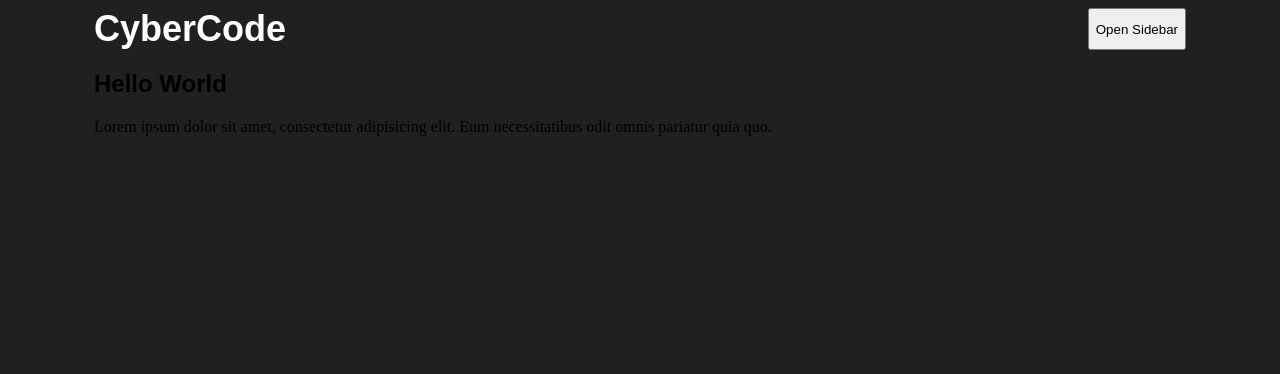
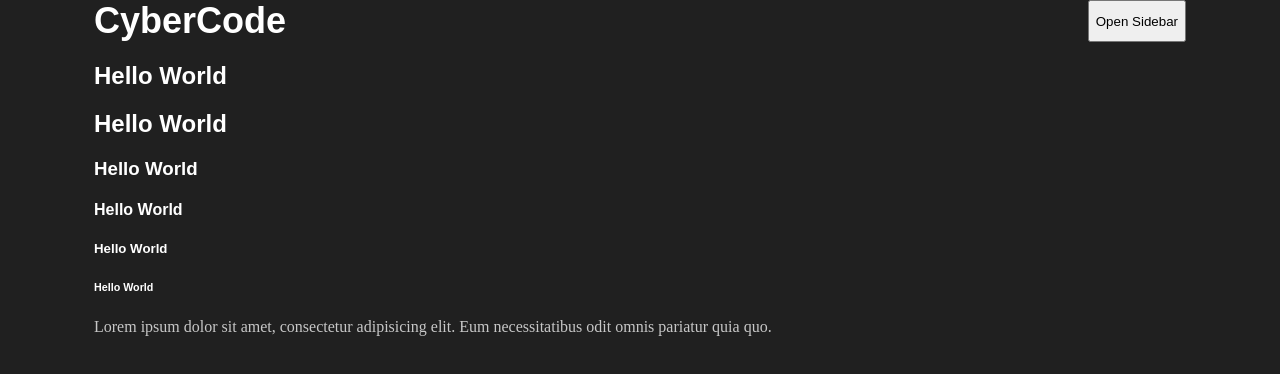
Before and after one commit to MrBoucher95/cyberCode, a plain HTML site: page index.html in a window 1280 px wide. Drawn offline with Linux system fonts and the light colour scheme; files that its build step writes are made by us from their sources.

Commit message:
base - 02

```diff
--- a/assets/styles/color.css
+++ b/assets/styles/color.css
@@ -1,6 +1,7 @@
 :root{
-    --co-light: #fff;
-    --co-dark: #000;
+    --white: #fff;
+    --wLight: #ffffffbf;
+    --dark: #000;
 }
-.textLight{color: var(--co-light);}
-.textDark{color: var(--co-dark);}
+.textLight{color: var(--wLight);}
+.textDark{color: var(--dark);}
--- a/assets/styles/general.css
+++ b/assets/styles/general.css
@@ -13,6 +13,11 @@
     --m-md: 2rem;
     --m-lg: 2.5rem;
     --m-xl: 3rem;
+}
+
+body{
+  padding: 0;
+  margin: 0;
 }
 
 .navBrand{
@@ -38,7 +43,7 @@
 /* xs devices (phones) */
 @media (max-width: 575.99px) {
     .container {
-        max-width: 100%;
+        max-width: 540;
     }
 }
 
--- a/assets/styles/typo.css
+++ b/assets/styles/typo.css
@@ -1,3 +1,11 @@
 h1, h2, h3, h4, h5, h6{
     font-family: sans-serif;
+    font-weight: bold;
+    color: var(--white);
 }
+
+p{
+  color: var(--wLight);
+}
+
+h1{}
--- a/index.html
+++ b/index.html
@@ -1,13 +1,17 @@
+
+
 <!DOCTYPE html>
 <html>
 <head>
     <meta charset="UTF-8">
+     <meta http-equiv="X-UA-Compatible" content="IE=Edge">
+     <meta name="viewport" content="width=device-width, initial-scale=1">
     <title>CyberPunk</title>
-    <link rel="stylesheet" href="assets/styles/general.css">
-    <link rel="stylesheet" href="assets/styles/sidebar.css">
-    <link rel="stylesheet" href="assets/styles/typo.css">
-    <link rel="stylesheet" href="../project/cyberCodeset/styles/color.css">
-    <link rel="stylesheet" href="assets/styles/size.css">
+    <link rel="stylesheet" href="../assets/styles/general.css">
+    <link rel="stylesheet" href="../assets/styles/sidebar.css">
+    <link rel="stylesheet" href="../assets/styles/typo.css">
+    <link rel="stylesheet" href="../assets/styles/color.css">
+    <link rel="stylesheet" href="../assets/styles/size.css">
 </head>
 <body>
 <div class="navbar">
@@ -32,6 +36,12 @@
         <div class="row">
             <div class="col-12">
                 <h1>Hello World</h1>
+                <h2>Hello World</h1>
+                <h3>Hello World</h1>
+                <h4>Hello World</h1>
+                <h5>Hello World</h1>
+                <h6>Hello World</h1>
+
                 <p>Lorem ipsum dolor sit amet, consectetur adipisicing elit. Eum necessitatibus odit omnis pariatur quia quo.</p>
             </div>
         </div>
```
